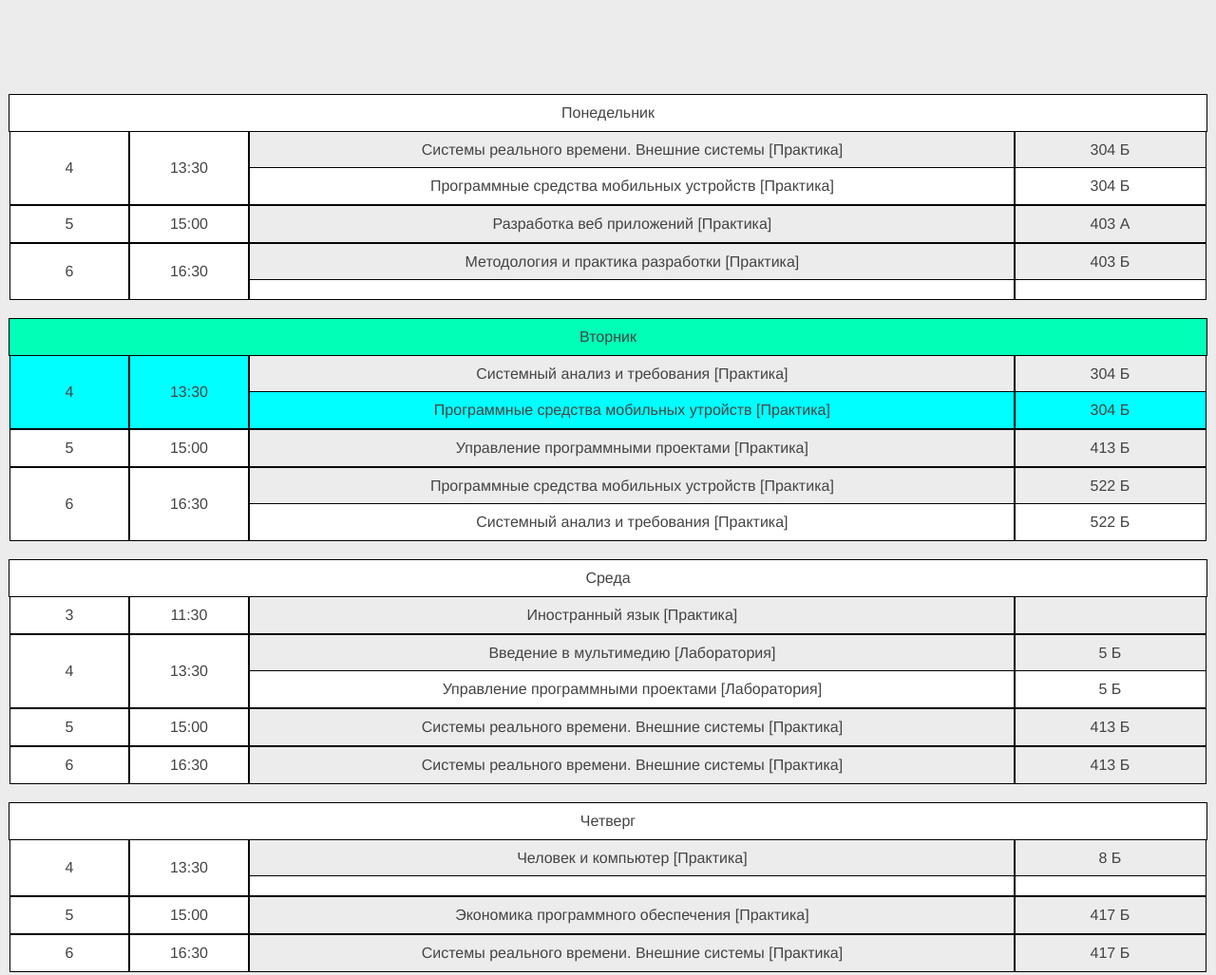
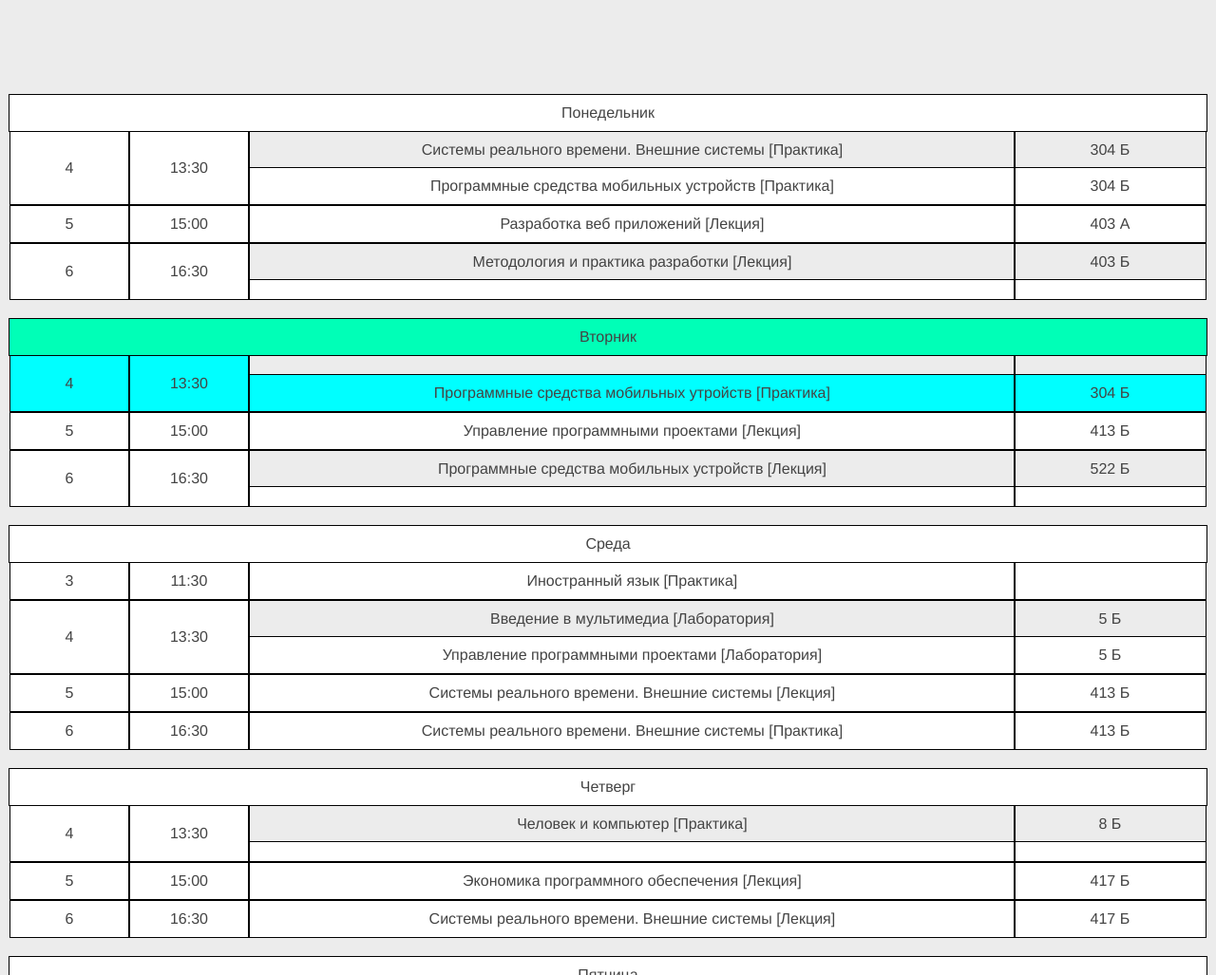
Before and after one commit to Sourcebite/lessons_schedule_pwa, a plain HTML site: page index.html in a window 1280 px wide. Shown: the top 1027 px of the page at 95% size. Drawn offline with Linux system fonts and the light colour scheme.

Commit message:
Update schedule and fix lessons highlight

```diff
--- a/css/main.css
+++ b/css/main.css
@@ -33,6 +33,8 @@
     background: #ececec;
   }
 
+  .week-table.odd-week .lesson-both-week,
+  .week-table.even-week .lesson-both-week,
   .week-table.odd-week .lesson-odd-week,
   .week-table.even-week .lesson-even-week,
   .day-name,
@@ -60,6 +62,8 @@
 
   .day-lesson.current-lesson .lesson-order,
   .day-lesson.current-lesson .lesson-time,
+  .week-table.odd-week .current-day .current-lesson .lesson-both-week,
+  .week-table.even-week .current-day .current-lesson .lesson-both-week,
   .week-table.odd-week .current-day .current-lesson .lesson-odd-week,
   .week-table.even-week .current-day .current-lesson .lesson-even-week
   {
@@ -98,6 +102,7 @@
     padding: 0;
   }
 
+  .lesson-info .lesson-both-week,
   .lesson-info .lesson-odd-week,
   .lesson-info .lesson-even-week {
     width: 100%;
--- a/js/app.js
+++ b/js/app.js
@@ -35,17 +35,23 @@
 
         var subject = '';
         var room = '';
+        var week = lessonWeekTemplate;
         var oddWeek = '';
         var evenWeek = '';
 
+        console.log(pair.lesson);
+        if(pair.lesson.length == 1) {
+          week = week.replace('{week}', 'both');
+        }
+
         if(pair.lesson[0] != undefined) {
-          oddWeek = lessonWeekTemplate
+          oddWeek = week
             .replace('{week}', 'odd')
             .replace('{subject}', pair.lesson[0].subject ? (pair.lesson[0].subject + ' [' + pair.lesson[0].type) + ']' : '')
             .replace('{room}', pair.lesson[0].room ? (pair.lesson[0].room + ' ' + pair.lesson[0].building) : '');
         }
         if(pair.lesson[1] != undefined) {
-          evenWeek = lessonWeekTemplate
+          evenWeek = week
           .replace('{week}', 'even')
           .replace('{subject}', pair.lesson[1].subject ? (pair.lesson[1].subject + ' [' + pair.lesson[1].type) + ']' : '')
           .replace('{room}', pair.lesson[1].room ? (pair.lesson[1].room + ' ' + pair.lesson[1].building) : '');
--- a/schedule.json
+++ b/schedule.json
@@ -1,5 +1,5 @@
 {
-  "version": 5,
+  "version": 10,
   "days": [
     {
       "name": "Понедельник",
@@ -28,7 +28,7 @@
           "lesson": [
             {
               "subject": "Разработка веб приложений",
-              "type": "Практика",
+              "type": "Лекция",
               "room": 403,
               "building": "А"
             }
@@ -40,7 +40,7 @@
           "lesson": [
             {
               "subject": "Методология и практика разработки",
-              "type": "Практика",
+              "type": "Лекция",
               "room": 403,
               "building": "Б"
             },
@@ -56,12 +56,7 @@
           "order": 4,
           "time": "13:30",
           "lesson": [
-            {
-              "subject": "Системный анализ и требования",
-              "type": "Практика",
-              "room": 304,
-              "building": "Б"
-            },
+            {},
             {
               "subject": "Программные средства мобильных утройств",
               "type": "Практика",
@@ -76,7 +71,7 @@
           "lesson": [
             {
               "subject": "Управление программными проектами",
-              "type": "Практика",
+              "type": "Лекция",
               "room": 413,
               "building": "Б"
             }
@@ -88,16 +83,11 @@
           "lesson": [
             {
               "subject": "Программные средства мобильных устройств",
-              "type": "Практика",
+              "type": "Лекция",
               "room": 522,
               "building": "Б"
             },
-            {
-              "subject": "Системный анализ и требования",
-              "type": "Практика",
-              "room": 522,
-              "building": "Б"
-            }
+            {}
           ]
         }
       ]
@@ -122,7 +112,7 @@
           "time": "13:30",
           "lesson": [
             {
-              "subject": "Введение в мультимедию",
+              "subject": "Введение в мультимедиа",
               "type": "Лаборатория",
               "room": 5,
               "building": "Б"
@@ -141,7 +131,7 @@
           "lesson": [
             {
               "subject": "Системы реального времени. Внешние системы",
-              "type": "Практика",
+              "type": "Лекция",
               "room": 413,
               "building": "Б"
             }
@@ -183,7 +173,7 @@
           "lesson": [
             {
               "subject": "Экономика программного обеспечения",
-              "type": "Практика",
+              "type": "Лекция",
               "room": 417,
               "building": "Б"
             }
@@ -195,7 +185,7 @@
           "lesson": [
             {
               "subject": "Системы реального времени. Внешние системы",
-              "type": "Практика",
+              "type": "Лекция",
               "room": 417,
               "building": "Б"
             }
@@ -207,6 +197,24 @@
       "name": "Пятница",
       "pairs": [
         {
+          "order": 4,
+          "time": "13:30",
+          "lesson": [
+            {
+              "subject": "Разработка веб приложений",
+              "type": "Лаборатория",
+              "room": 515,
+              "building": "Б"
+            },
+            {
+              "subject": "Разработка веб приложений",
+              "type": "Практика",
+              "room": 515,
+              "building": "Б"
+            }
+          ]
+        },
+        {
           "order": 5,
           "time": "15:00",
           "lesson": [
@@ -215,7 +223,8 @@
               "type": "Практика",
               "room": 413,
               "building": "Б"
-            }
+            },
+            {}
           ]
         },
         {
@@ -246,15 +255,15 @@
           "time": "13:30",
           "lesson": [
             {
-              "subject": "Разработка веб приложений",
+              "subject": "Системный анализ и требования",
               "type": "Лаборатория",
-              "room": 513,
+              "room": 12,
               "building": "Б"
             },
             {
-              "subject": "Разработка веб приложений",
-              "type": "Практика",
-              "room": 515,
+              "subject": "Системный анализ и требования",
+              "type": "Лекция",
+              "room": 12,
               "building": "Б"
             }
           ]
@@ -264,8 +273,8 @@
           "time": "15:00",
           "lesson": [
             {
-              "subject": "Введение в мультимедию",
-              "type": "Практика",
+              "subject": "Введение в мультимедиа",
+              "type": "Лекция",
               "room": 417,
               "building": "Б"
             }
@@ -277,13 +286,13 @@
           "lesson": [
             {
               "subject": "Экономика программного обеспечения",
-              "type": "Практика",
+              "type": "Лаборатория",
               "room": 513,
               "building": "Б"
             },
             {
               "subject": "Экономика программного обеспечения",
-              "type": "Лаборатория",
+              "type": "Практика",
               "room": 413,
               "building": "Б"
             }
--- a/service-worker.js
+++ b/service-worker.js
@@ -1,4 +1,4 @@
-var version = 'LSPWAV8';
+var version = 'LSPWAV10';
 var filesToCache = [
   '/',
   '/index.html',
```
